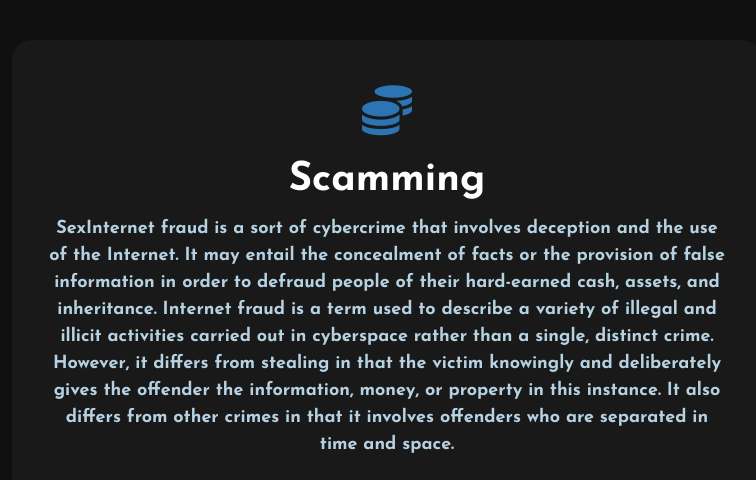
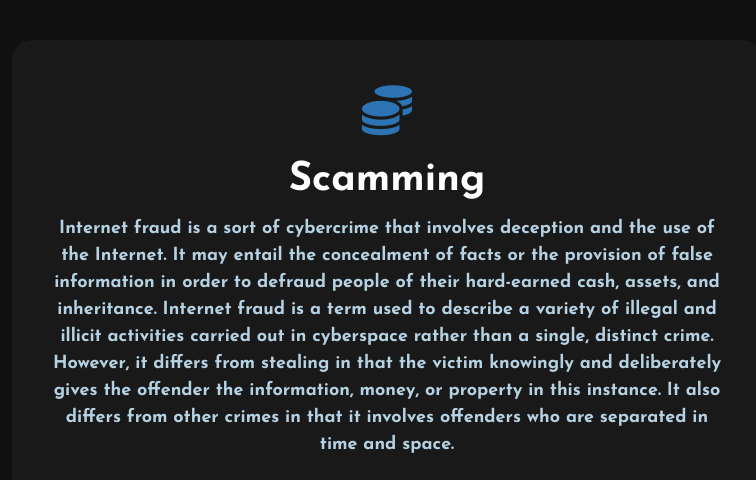
Before and after one commit to reymarttskrt/Conciousness-Cyberspace-Microblogging.github.io, a plain HTML site: page scamming.html in a window 1280 px wide. Shown: the top 480 px of the page, without its empty margins (253-1009 px from the left). Drawn offline with Linux system fonts and the light colour scheme.

Commit message:
Update scamming.html

```diff
--- a/scamming.html
+++ b/scamming.html
@@ -20,7 +20,7 @@
 				<i class="fas fa-coins"></i>
 				<h6>Scamming</h6>
 
-					<a><strong> SexInternet fraud is a sort of cybercrime that involves deception and the use of the Internet. It may entail the concealment of facts or the provision of false information in order to defraud people of their hard-earned cash, assets, and inheritance. Internet fraud is a term used to describe a variety of illegal and illicit activities carried out in cyberspace rather than a single, distinct crime. However, it differs from stealing in that the victim knowingly and deliberately gives the offender the information, money, or property in this instance. It also differs from other crimes in that it involves offenders who are separated in time and space. </strong></a>
+					<a><strong>Internet fraud is a sort of cybercrime that involves deception and the use of the Internet. It may entail the concealment of facts or the provision of false information in order to defraud people of their hard-earned cash, assets, and inheritance. Internet fraud is a term used to describe a variety of illegal and illicit activities carried out in cyberspace rather than a single, distinct crime. However, it differs from stealing in that the victim knowingly and deliberately gives the offender the information, money, or property in this instance. It also differs from other crimes in that it involves offenders who are separated in time and space. </strong></a>
 					<p></p>
 
 
```
